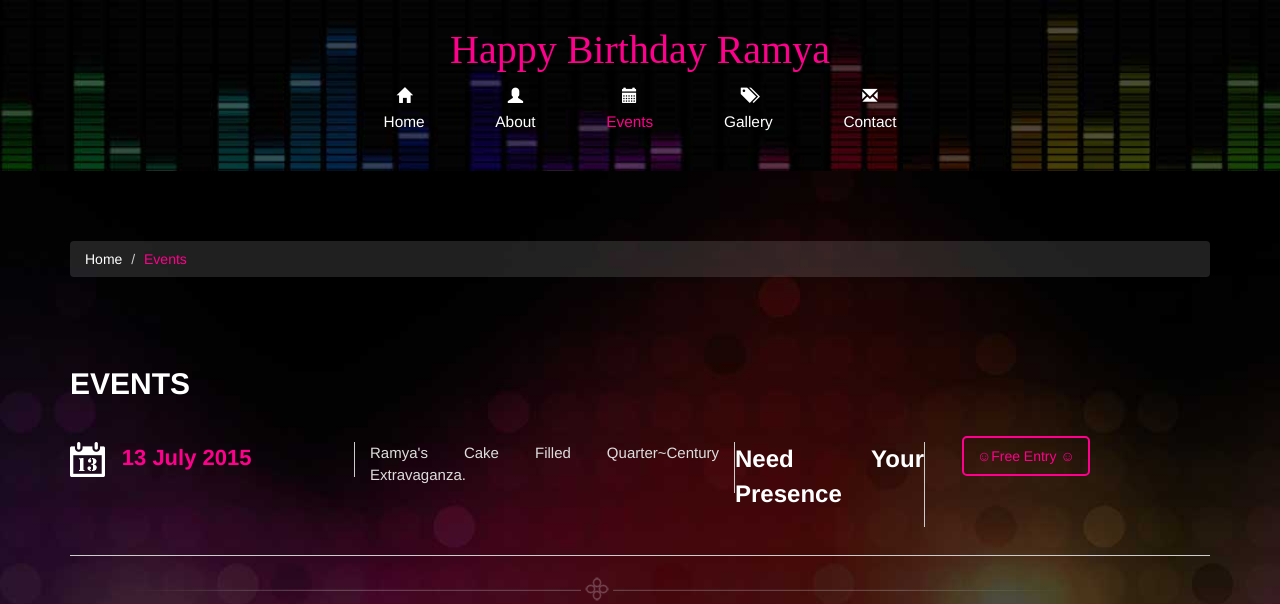
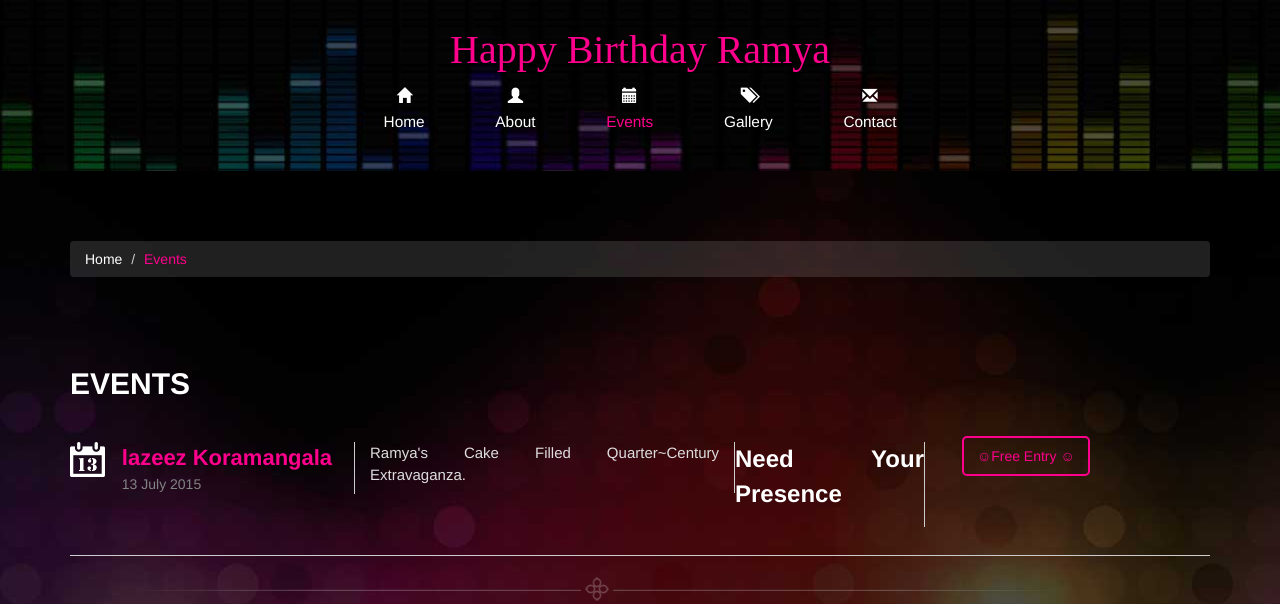
Before and after one commit to kishorebt/Ramya-Bday, a plain HTML site: page event.html in a window 1280 px wide. Shown: the top 604 px of the page. Drawn offline with nearby package versions, Linux system fonts and the light colour scheme; files whose address does not match are found by name; a web font is replaced by a local one.

Commit message:
Ramya Bday

```diff
--- a/assets/css/main.css
+++ b/assets/css/main.css
@@ -1032,7 +1032,7 @@
 		}
 
 		#bg {
-			background-size: 150% auto;
+			background-size: 115% auto;
 			width: 1300.5px;
 
 		}
--- a/event.html
+++ b/event.html
@@ -79,8 +79,8 @@ License URL: www.facebook.com/kishorebt
 					<div class="col-md-3 event-grid">
 						<div class="pic2"> </div>
 						<ul>
-							<li class="hedding"> 13 July 2015</li>
-							<li class="date2"></li>
+							<li class="hedding">lazeez Koramangala</li>
+							<li class="date2"> 13 July 2015</li>
 						</ul>
 						<div class="clearfix"> </div>
 					</div>
```
